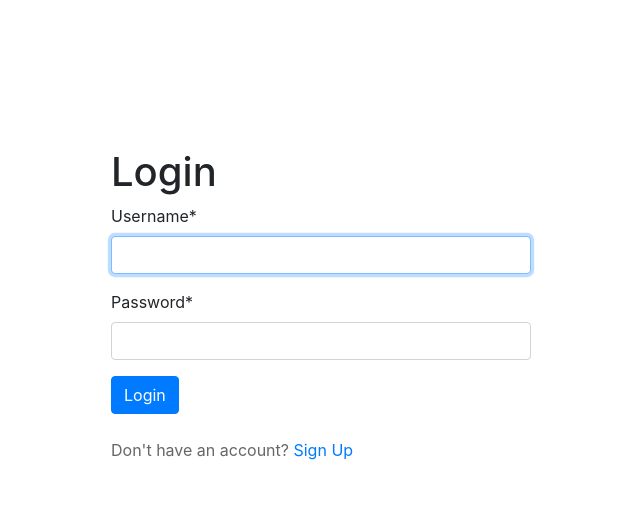
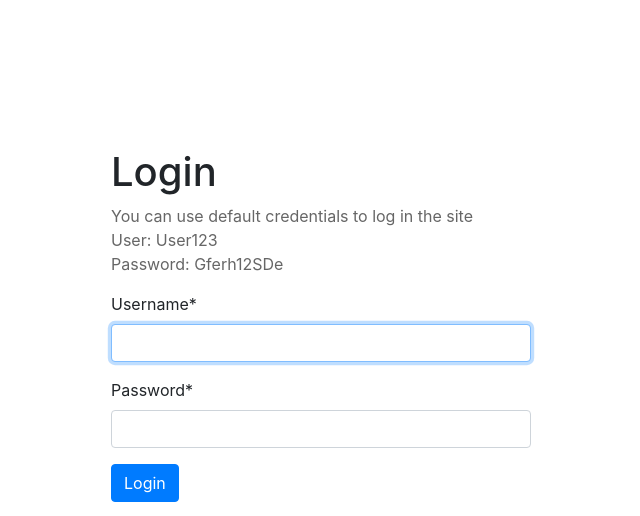
Before and after one commit to dzhurarostislav/Restaurant-kitchen-pet-project, a Django app: page /login/ in a window 1280 px wide. Shown: the top 516 px of the page, without its empty margins (319-959 px from the left). Run offline with Django 4.2, Linux system fonts and the light colour scheme; some libraries are stand-ins or nearby versions.

Commit message:
Add default credentials to the login page

```diff
--- a/templates/registration/login.html
+++ b/templates/registration/login.html
@@ -6,6 +6,7 @@
       <br>
       <br>
       <h1>Login</h1>
+      <p>You can use default credentials to log in the site <br> User: User123 <br> Password: Gferh12SDe</p>
       {% if form.errors %}
         <p style="color: red"> Invalid credentials</p>
       {% endif %}
```
